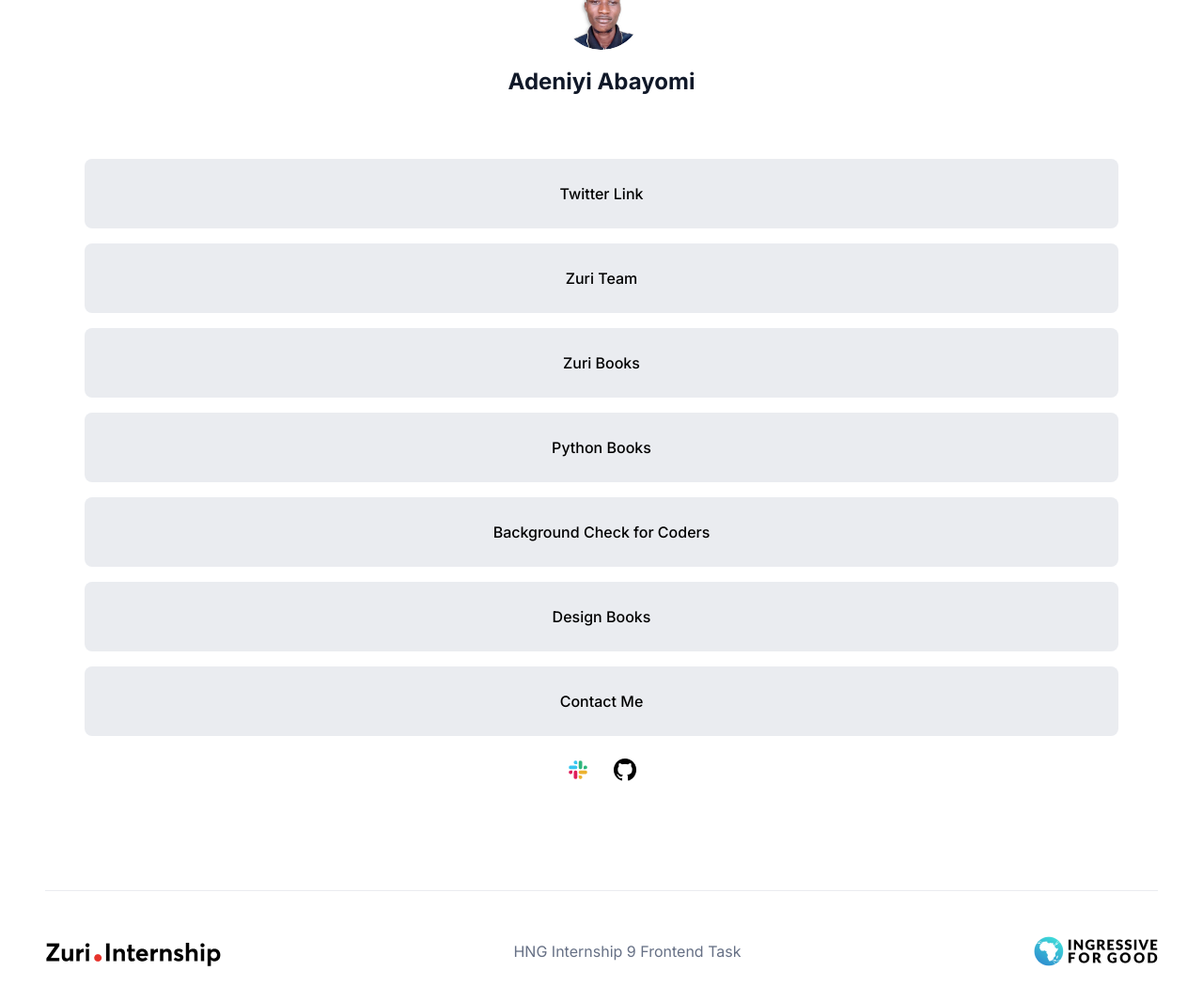
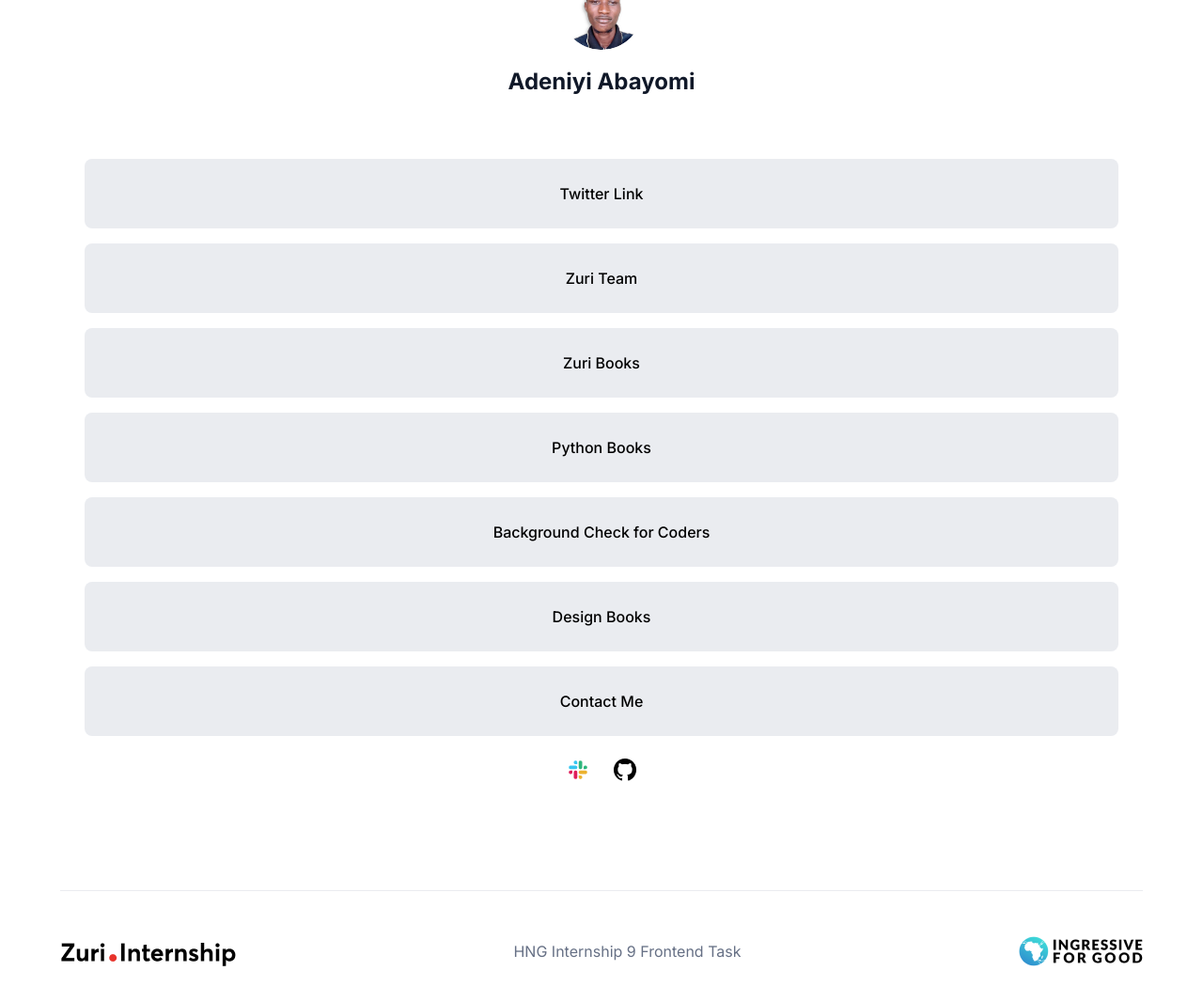
Before and after one commit to damaestro165/HNG9-01, a React (Vite) app: page / in a window 1280 px wide. Shown: the part 103-1169 px from the top of the page at 94% size. Built offline with nearby package versions, Linux system fonts and the light colour scheme.

Commit message:
style: Readjusted the footer width

```diff
--- a/src/components/Footer/Footer.scss
+++ b/src/components/Footer/Footer.scss
@@ -10,7 +10,7 @@ footer {
     justify-content: space-between;
     align-items: center;
     padding: 2rem 0rem 0rem;
-    width: 74rem;
+    width: 90%;
     gap: 2rem;
     height: 4rem;
     border-top: 1px solid #eaecf0;
```
